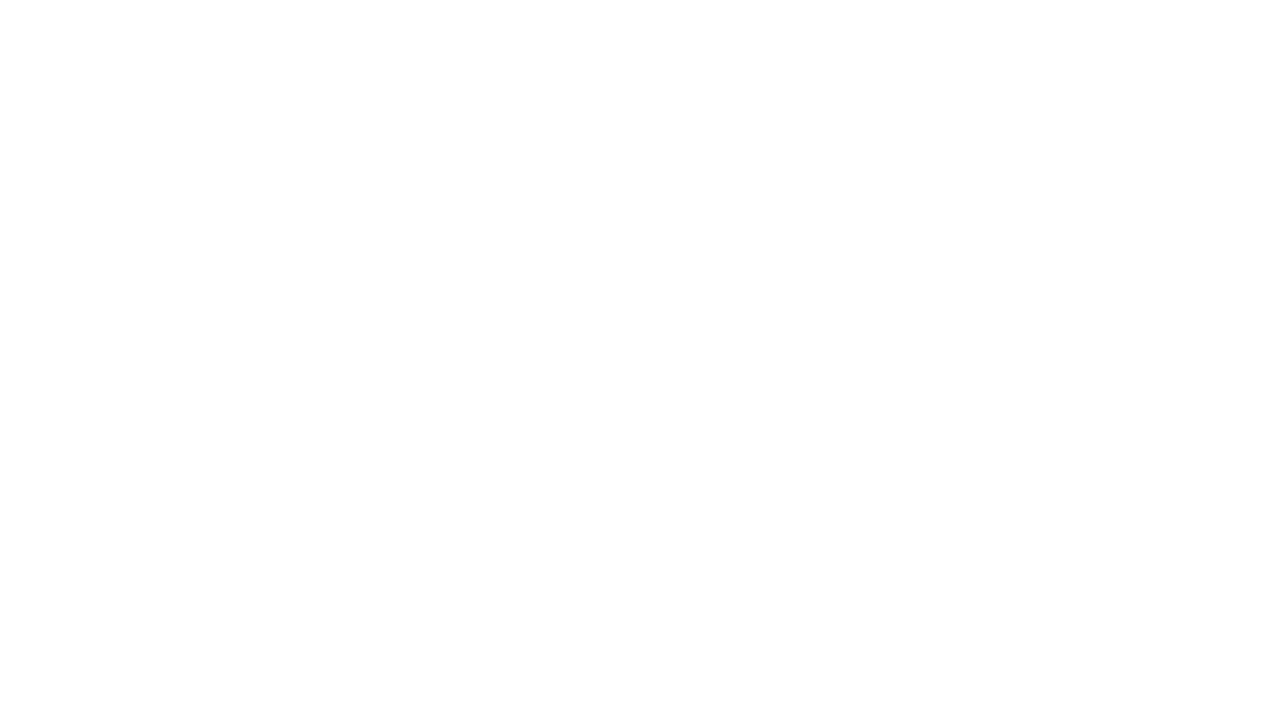
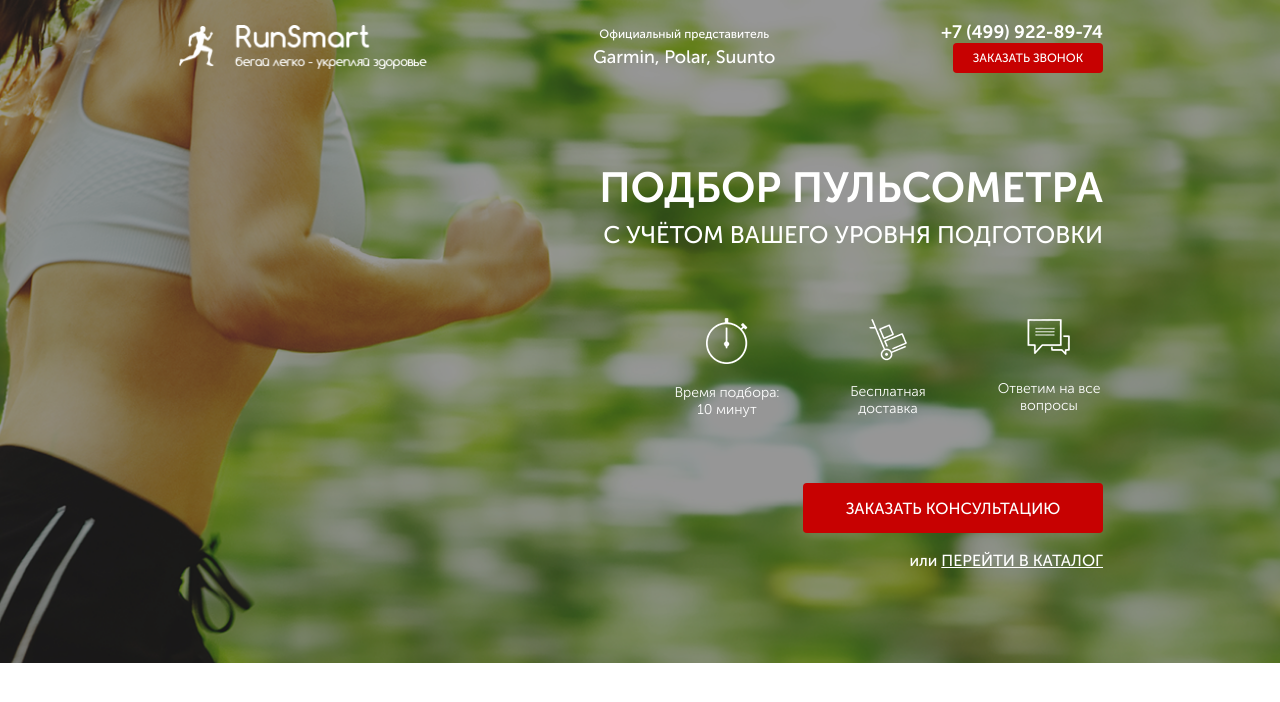
Before and after one commit to ltmorgan/pulsemeter, a website: page src/index.html in a window 1280 px wide. Drawn offline with Linux system fonts and the light colour scheme; files whose address does not match are found by name.

Commit message:
promo section created

```diff
--- a/gulpfile.js
+++ b/gulpfile.js
@@ -16,7 +16,7 @@ gulp.task('server', function() {
 
 // SASS Converter
 gulp.task('styles', function() {
-	return gulp.src("src/sass/*.+(scss|sass)")
+	return gulp.src("src/sass/**/*.+(scss|sass)")
 			.pipe(sass({outputStyle: 'compressed'}).on('error', sass.logError))
 			.pipe(rename({
 				prefix: "",
@@ -30,7 +30,7 @@ gulp.task('styles', function() {
 
 // File Change Tracking Task
 gulp.task('watch', function(){
-	gulp.watch("src/sass/*.+(scss|sass)", gulp.parallel("styles"));
+	gulp.watch("src/sass/**/*.+(scss|sass)", gulp.parallel("styles"));
 	gulp.watch("src/*.html").on("change", browserSync.reload);
 });
 
--- a/src/index.html
+++ b/src/index.html
@@ -5,6 +5,8 @@
 	<meta http-equiv="X-UA-Compatible" content="IE=edge">
 	<meta name="viewport" content="width=device-width, initial-scale=1.0">
 	<title>RunSmart</title>
+
+	<link rel="shortcut icon" href="icons/favicon/favicon.ico" type="image/x-icon">
 
 	<link rel="stylesheet" href="css/bootstrap-grid.min.css">
 	<link rel="stylesheet" href="css/bootstrap-reboot.min.css">
@@ -14,6 +16,73 @@
 
 <body>
 
+	<div class="promo">
+
+		<div class="container">
+
+			<div class="row">
+
+				<div class="col-xl-10 offset-xl-1">
+
+					<header class="header">
+
+						<a href="#" class="header__logo">
+							<img src="icons/logo.png" alt="logo">
+						</a>
+
+						<div class="header__official">
+							Официальный представитель
+							<span>Garmin, Polar, Suunto</span>
+						</div>
+
+						<div class="header__contacts">
+							<a href="tel:+74999228974" class="header__phone">+7 (499) 922-89-74</a>
+							<button class="button">заказать звонок</button>
+						</div>
+
+					</header>
+
+					<div class="promo__wrapper">
+
+						<h1 class="promo__header">Подбор пульсометра</h1>
+						<h2 class="promo__subheader">с учётом Вашего уровня подготовки</h2>
+
+						<div class="promo__icons">
+
+							<div class="promo__icon">
+								<img src="icons/main_icon_stopwatch.png" alt="stopwatch">
+								Время подбора: 10 минут
+							</div>
+
+							<div class="promo__icon">
+								<img src="icons/main_icon_delivery.png" alt="delivery">
+								Бесплатная доставка
+							</div>
+
+							<div class="promo__icon">
+								<img src="icons/main_icon_messages.png" alt="messages">
+								Ответим на все вопросы
+							</div>
+
+						</div>
+
+						<button class="button button_main">заказать консультацию</button>
+						<div class="promo__link">
+							или
+							<a href="#">ПЕРЕЙТИ В КАТАЛОГ</a>
+						</div>
+
+					</div>
+
+
+				</div>
+
+			</div>
+
+		</div>
+
+	</div>
+
 </body>
 
 </html>
--- a/src/sass/base/_variables.sass
+++ b/src/sass/base/_variables.sass
@@ -0,0 +1 @@
+$main_color: #c70101
--- /dev/null
+++ b/src/sass/blocks/_buttons.sass
@@ -0,0 +1,17 @@
+.button
+	width: 150px
+	height: 30px
+	border-radius: 4px
+	border: none
+	background-color: $main_color
+	color: #ffffff
+	font-size: 12px
+	font-weight: 500
+	text-align: center
+	text-transform: uppercase
+	&_main
+		width: 300px
+		height: 50px
+		color: #ffffff
+		font-size: 16px
+		margin-top: 65px
--- /dev/null
+++ b/src/sass/blocks/_header.sass
@@ -0,0 +1,31 @@
+.header
+	display: flex
+	justify-content: space-between
+	align-items: center
+	&__logo
+		width: 250px
+		img
+			width: 100%
+	&__official
+		color: #ffffff
+		font-size: 12px
+		font-weight: 500
+		text-align: center
+		span
+			display: block
+			color: #ffffff
+			font-size: 18px
+			margin-top: 5px
+	&__phone
+		display: block
+		color: #ffffff
+		font-size: 18px
+		font-weight: 700
+		text-align: center
+		text-decoration: none
+		&:hover
+			color: #ffffff
+	&__contacts
+		display: flex
+		flex-direction: column
+		align-items: flex-end
--- /dev/null
+++ b/src/sass/blocks/_promo.sass
@@ -0,0 +1,45 @@
+.promo
+	min-height: 650px
+	padding: 21px 0 93px 0
+	background: url(../img/background/main_bg.png) center (center/cover) no-repeat
+	&__wrapper
+		display: flex
+		flex-direction: column
+		align-items: flex-end
+		margin-top: 90px
+	&__header
+		color: #ffffff
+		font-size: 42px
+		font-weight: 700
+		text-align: center
+		text-transform: uppercase
+	&__subheader
+		color: #ffffff
+		font-size: 24px
+		font-weight: 500
+		text-align: center
+		text-transform: uppercase
+	&__icons
+		display: flex
+		justify-content: space-between
+		width: 430px
+		margin-top: 60px
+	&__icon
+		width: 108px
+		text-align: center
+		color: #ffffff
+		font-size: 14px
+		font-weight: 300
+		img
+			display: block
+			margin: 0 auto
+			margin-bottom: 20px
+	&__link
+		color: #ffffff
+		font-size: 16px
+		font-weight: 500
+		margin-top: 18px
+		a
+			color: #ffffff
+			text-transform: uppercase
+			text-decoration: underline
--- a/src/sass/style.sass
+++ b/src/sass/style.sass
@@ -1,8 +1,14 @@
-@import "../sass/adaptation/_media"
-@import "../sass/base/_mixins"
-@import "../sass/base/_variables"
+@import "../sass/adaptation/media"
+@import "../sass/base/mixins"
+@import "../sass/base/variables"
 @import "../sass/base/fonts"
-@import "../sass/webpages/_general"
+@import "../sass/webpages/general"
+@import "../sass/blocks/promo"
+@import "../sass/blocks/header"
+@import "../sass/blocks/buttons"
 
 *
 	font-family: 'Museo_Sans_Cyrl', sans-serif
+	box-sizing: border-box
+	margin: 0
+	padding: 0
```
Also changed, not shown: src/css/base/fonts.min.css (added), src/css/style.min.css, src/icons/favicon/favicon-32x32.png (added), src/icons/favicon/favicon.ico (added).
